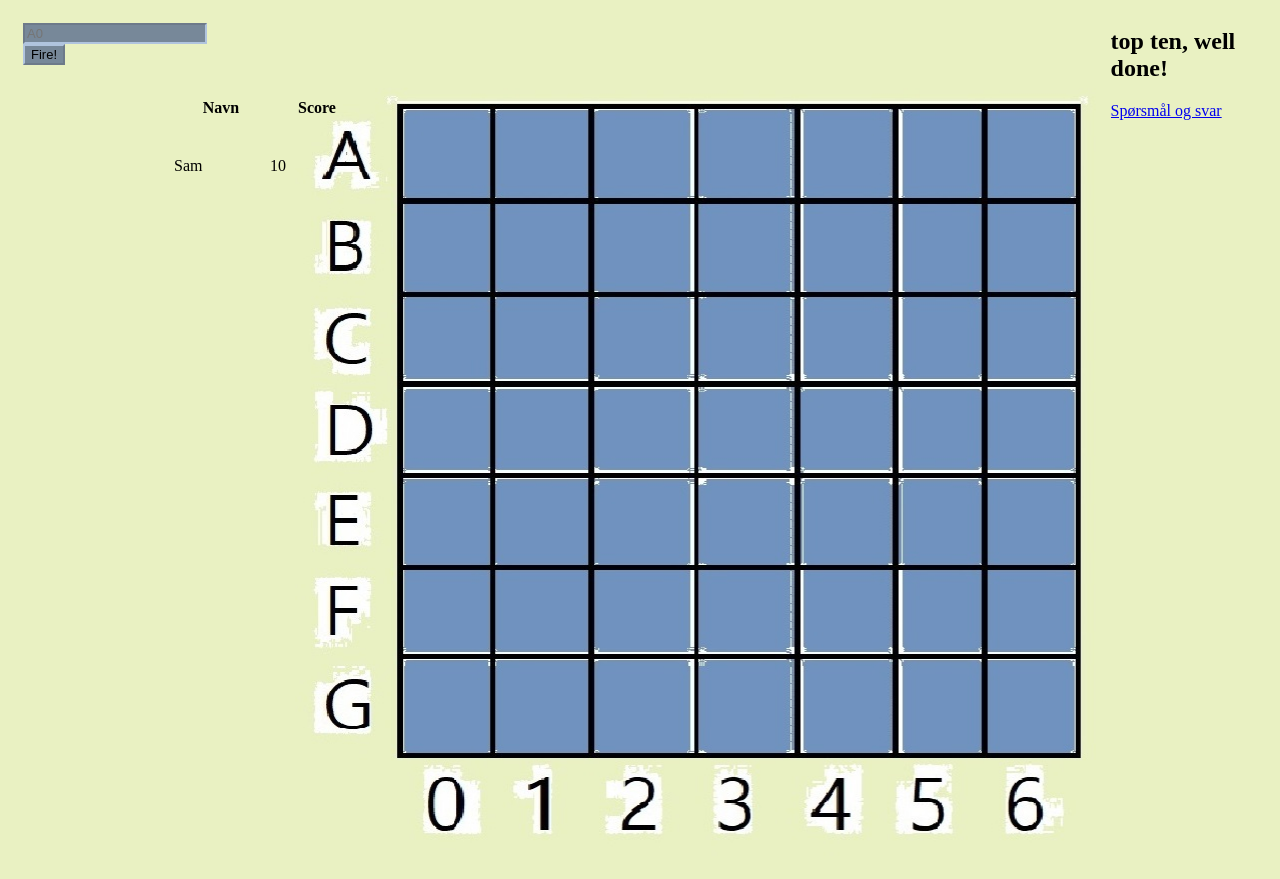
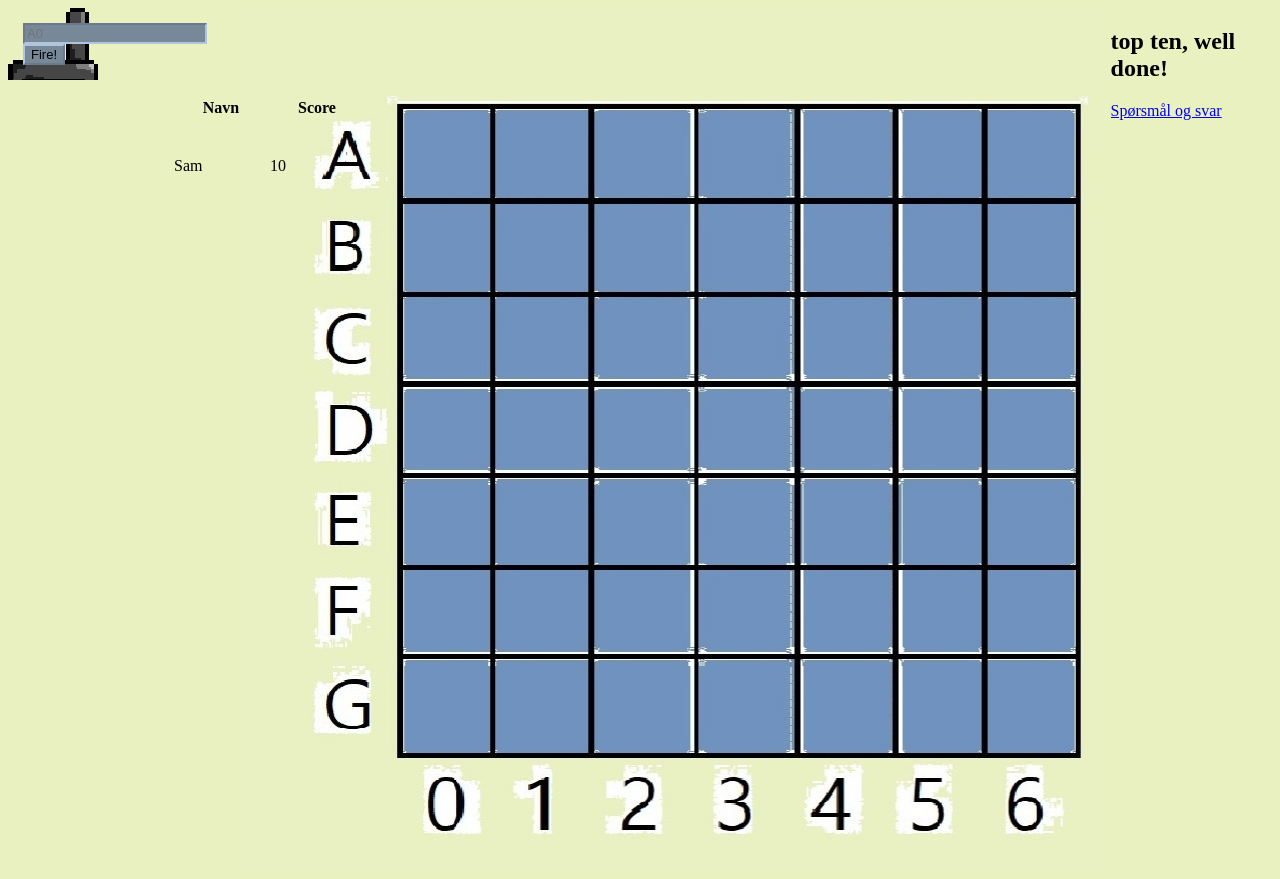
Before and after one commit to jonascantcode/battleship, a PHP site: page / in a window 1280 px wide. Run offline with PHP 8.4, Linux system fonts and the light colour scheme; tables that the repository leaves empty hold one stand-in row (values such as "Sample post").

Commit message:
radiooooo

```diff
--- a/style.css
+++ b/style.css
@@ -1,5 +1,5 @@
 body {
-	background-color: #e9f1c2;
+	background-color: rgb(233, 241, 193);
 	display: flex;
 }
 div#board {
@@ -38,6 +38,7 @@ form {
 	bottom: 0px;
 	right: 0px;
 	padding: 15px;
+	background: url("radio.png") no-repeat;
 	background-color: transparent;
 }
 form input {
```
Also changed, not shown: radio.png (added).
